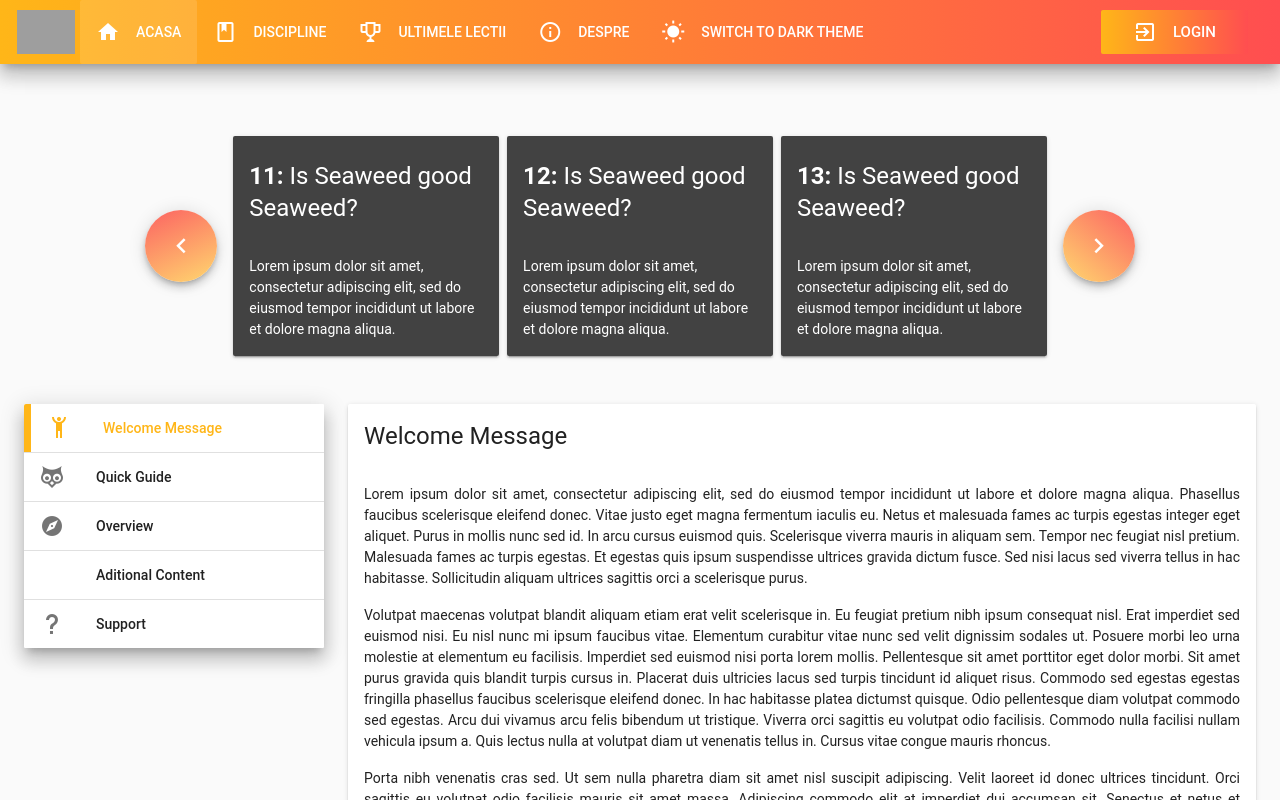
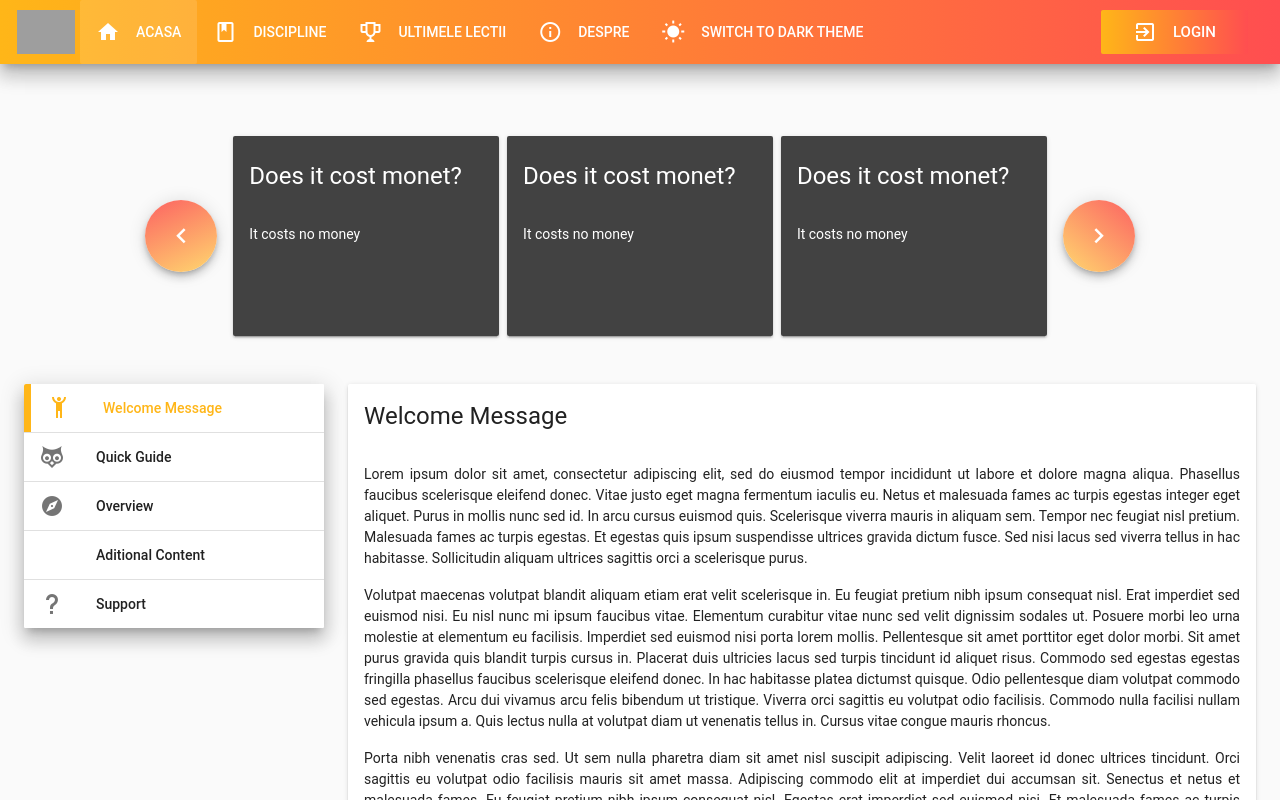
Before and after one commit to sweethuman/eduplus-vuetify, a Vue app: page / in a window 1280 px wide. Shown: the top 800 px of the page. Built offline with nearby package versions, Linux system fonts and the light colour scheme; grey boxes are pictures that could not be loaded; a small style sheet from the web is missing; what vue-lodash, vuejs-logger would draw is missing.

Commit message:
Make Faq Section a Component and Add Faq Loading from JSON

```diff
--- /dev/null
+++ b/src/components/FaqSection.vue
@@ -0,0 +1,92 @@
+<template>
+  <v-layout fill-height align-center justify-center>
+    <v-flex v-if="$vuetify.breakpoint.mdAndUp" shrink class="mr-1">
+      <v-btn fab class="peach-gradient-reversed" dark large @click="prev()">
+        <v-icon>mdi-chevron-left</v-icon>
+      </v-btn>
+    </v-flex>
+    <v-flex xs12 lg8>
+      <v-window v-model="slide" class="elevation-0 my-5" dark>
+        <v-window-item v-for="(itemGroup, i) in structuredItems" :key="i">
+          <v-layout align-center justify-space-between fill-height>
+            <v-flex
+              v-for="(faqItem, j) in itemGroup"
+              :key="'' + i + j"
+              xs12
+              v-bind="cardSizeOnMedium(itemGroup.length)"
+            >
+              <v-card class="mx-1" min-height="200px" hover>
+                <v-layout fill-height column>
+                  <v-flex grow>
+                    <v-card-title primary-title>
+                      <h3 class="headline mb-0">
+                        {{ faqItem.question }}
+                      </h3>
+                    </v-card-title>
+                  </v-flex>
+
+                  <v-flex shrink>
+                    <v-card-text>
+                      {{ faqItem.response }}
+                    </v-card-text>
+                  </v-flex>
+                </v-layout>
+              </v-card>
+            </v-flex>
+          </v-layout>
+        </v-window-item>
+      </v-window>
+    </v-flex>
+    <v-flex v-if="$vuetify.breakpoint.mdAndUp" shrink class="ml-1">
+      <v-btn fab class="peach-gradient" dark large @click="next">
+        <v-icon>mdi-chevron-right</v-icon>
+      </v-btn>
+    </v-flex>
+  </v-layout>
+</template>
+
+<script>
+export default {
+  name: "FaqSection",
+  data() {
+    return {
+      slide: 0,
+      items: [],
+    };
+  },
+  computed: {
+    structuredItems() {
+      let i = 0;
+      let itemPerRow = this.$vuetify.breakpoint.mdAndUp ? 3 : 1;
+      let arrayOfSlides = [];
+      while (i < this.items.length) {
+        let a = [];
+        for (let j = 0; j < itemPerRow && i + j < this.items.length; j++) {
+          a.push(this.items[i + j]);
+        }
+        arrayOfSlides.push(a);
+        i += itemPerRow;
+      }
+      return arrayOfSlides;
+    },
+  },
+  async created() {
+    let jsonFaq = await import("../data/faq");
+    this.items = jsonFaq.default;
+  },
+  methods: {
+    prev() {
+      this.slide = this.slide - 1 < 0 ? this.structuredItems.length - 1 : this.slide - 1;
+    },
+    next() {
+      this.slide++;
+    },
+    cardSizeOnMedium(numberOfItems) {
+      let itemLength = 12 / numberOfItems;
+      return ["md" + itemLength];
+    },
+  },
+};
+</script>
+
+<style scoped></style>
--- /dev/null
+++ b/src/data/faq.json
@@ -0,0 +1,46 @@
+[
+  {
+    "question": "Does it cost monet?",
+    "response": "It costs no money"
+  },
+  {
+    "question": "Does it cost monet?",
+    "response": "It costs no money"
+  },
+  {
+    "question": "Does it cost monet?",
+    "response": "It costs no money"
+  },
+  {
+    "question": "Does it cost monet?",
+    "response": "It costs no money"
+  },
+  {
+    "question": "Does it cospffft monet?",
+    "response": "It costs no money"
+  },
+  {
+    "question": "Ai multe Intrebari?",
+    "response": "It costs no money"
+  },
+  {
+    "question": "Does it cost monet?",
+    "response": "It costs no money"
+  },
+  {
+    "question": "Does it cost monet?",
+    "response": "It costs no money"
+  },
+  {
+    "question": "Does it cost monet?",
+    "response": "It costs no money"
+  },
+  {
+    "question": "Does it cost monet?",
+    "response": "It costs no money"
+  },
+  {
+    "question": "Does it cost monet?",
+    "response": "It costs no money"
+  }
+]
--- a/src/views/Home.vue
+++ b/src/views/Home.vue
@@ -1,46 +1,6 @@
 <template>
   <v-container fluid>
-    <v-layout fill-height align-center justify-center>
-      <v-flex v-if="$vuetify.breakpoint.mdAndUp" shrink class="mr-1">
-        <v-btn fab class="peach-gradient-reversed" dark large @click="prev()">
-          <v-icon>mdi-chevron-left</v-icon>
-        </v-btn>
-      </v-flex>
-      <v-flex xs12 md12 lg8 xlg8>
-        <v-window v-model="slide" class="elevation-0 my-5" dark>
-          <v-window-item v-for="i in 5" :key="i">
-            <v-layout align-center justify-space-between fill-height>
-              <v-flex v-for="j in $vuetify.breakpoint.mdAndUp ? 3 : 1" :key="'' + i + j" xs12 md4>
-                <v-card class="mx-1" min-height="200px" hover>
-                  <v-layout fill-height column>
-                    <v-flex grow>
-                      <v-card-title primary-title>
-                        <h3 class="headline mb-0">
-                          <span class="font-weight-bold">{{ "" + i + j }}:</span>
-                          Is Seaweed good Seaweed?
-                        </h3>
-                      </v-card-title>
-                    </v-flex>
-
-                    <v-flex shrink>
-                      <v-card-text>
-                        Lorem ipsum dolor sit amet, consectetur adipiscing elit, sed do eiusmod tempor incididunt ut
-                        labore et dolore magna aliqua.
-                      </v-card-text>
-                    </v-flex>
-                  </v-layout>
-                </v-card>
-              </v-flex>
-            </v-layout>
-          </v-window-item>
-        </v-window>
-      </v-flex>
-      <v-flex v-if="$vuetify.breakpoint.mdAndUp" shrink class="ml-1">
-        <v-btn fab class="peach-gradient" dark large @click="next">
-          <v-icon>mdi-chevron-right</v-icon>
-        </v-btn>
-      </v-flex>
-    </v-layout>
+    <faq-section></faq-section>
     <v-expansion-panel
       v-if="!$vuetify.breakpoint.mdAndUp"
       v-model="expansionPanel"
@@ -185,7 +145,10 @@
 </template>
 
 <script>
+import FaqSection from "../components/FaqSection";
 export default {
+  name: "Home",
+  components: { FaqSection },
   data() {
     return {
       items: [
@@ -219,7 +182,6 @@ export default {
       activeElement: 0,
       currentOffset: 0,
       timeout: null,
-      slide: 0,
       expansionPanel: null,
     };
   },
@@ -240,12 +202,6 @@ export default {
       this.activeElement = element === 0 ? 0 : element - 1;
       this.activeElement = element === -1 ? this.$refs.cards.length - 1 : this.activeElement;
     },
-    prev() {
-      this.slide = this.slide - 1 < 0 ? 4 : this.slide - 1;
-    },
-    next() {
-      this.slide++;
-    },
   },
 };
 </script>
```
